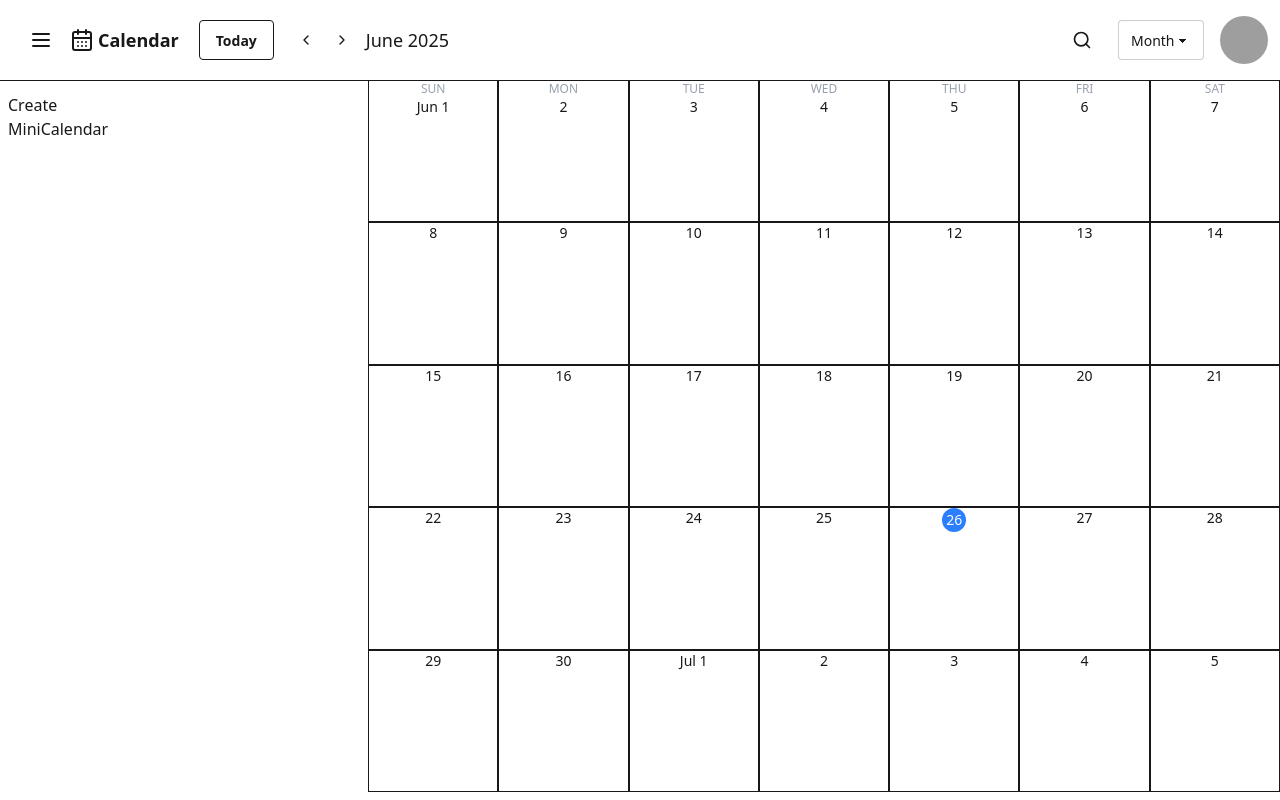
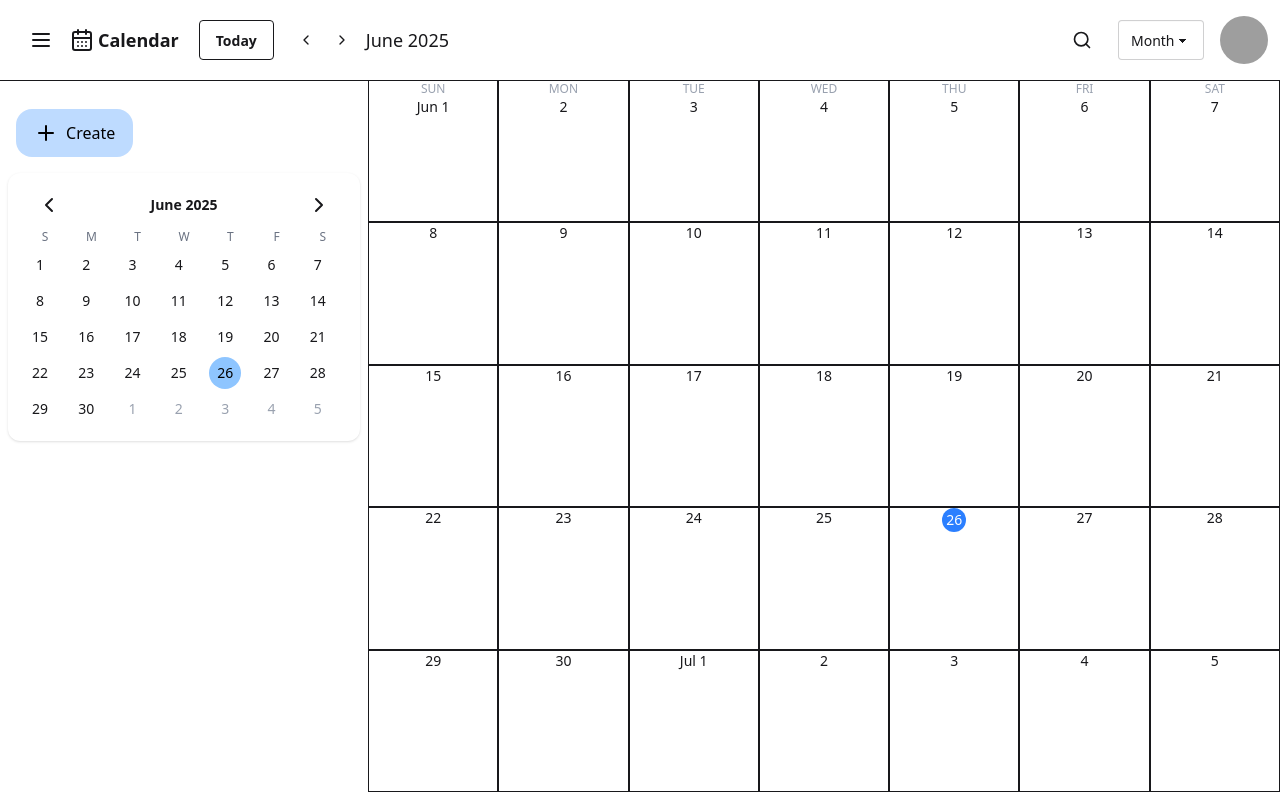
Before and after one commit to Tanmayi-G/Event-Calendar, a React (Vite) app: page / in a window 1280 px wide. Built offline with nearby package versions, Linux system fonts and the light colour scheme; grey boxes are pictures that could not be loaded.

Commit message:
Creating sidebar components

```diff
--- a/src/components/sidebar/CreateButton.jsx
+++ b/src/components/sidebar/CreateButton.jsx
@@ -1,8 +1,18 @@
+import { Plus } from "lucide-react";
+import { useCalendar } from "../../contexts/CalendarContext";
+
 const CreateButton = () => {
+  const { setIsModalOpen, setSelectedDate, currentDate } = useCalendar();
+
+  const handleClick = () => {
+    setSelectedDate(currentDate);
+    setIsModalOpen(true);
+  };
+
   return (
-    <div>
-      <button className="">Create</button>
-    </div>
+    <button onClick={handleClick} className="my-4 ml-2 flex justify-center w-1/3 items-center gap-2 rounded-2xl cursor-pointer bg-blue-200 text-black py-3 hover:bg-blue-500">
+      <Plus /> <span>Create</span>
+    </button>
   );
 };
 
--- a/src/components/sidebar/MiniCalendar.jsx
+++ b/src/components/sidebar/MiniCalendar.jsx
@@ -1,5 +1,79 @@
+import { useEffect, useState } from "react";
+import { useCalendar } from "../../contexts/CalendarContext";
+import { addDays, addMonths, endOfMonth, endOfWeek, format, isSameDay, isSameMonth, startOfMonth, startOfWeek, subMonths } from "date-fns";
+import { ChevronLeft, ChevronRight } from "lucide-react";
+
 const MiniCalendar = () => {
-  return <div>MiniCalendar</div>;
+  const { currentDate, setCurrentDate } = useCalendar();
+  const [currentMonth, setCurrentMonth] = useState(startOfMonth(currentDate));
+
+  useEffect(() => {
+    setCurrentMonth(startOfMonth(currentDate));
+  }, [currentDate]);
+
+  const getCalendarMatrix = () => {
+    const start = startOfWeek(startOfMonth(currentMonth), { weekStartsOn: 0 });
+    const end = endOfWeek(endOfMonth(currentMonth), { weekStartsOn: 0 });
+
+    const matrix = [];
+    let day = start;
+    while (day <= end) {
+      const week = [];
+      for (let i = 0; i < 7; i++) {
+        week.push(day);
+        day = addDays(day, 1);
+      }
+      matrix.push(week);
+    }
+    return matrix;
+  };
+
+  const handleDayClick = (day) => {
+    setCurrentDate(day);
+  };
+
+  const handleMonthChange = (direction) => {
+    const newMonth = direction === "prev" ? subMonths(currentMonth, 1) : addMonths(currentMonth, 1);
+    setCurrentMonth(newMonth);
+  };
+
+  const matrix = getCalendarMatrix();
+
+  return (
+    <div className="rounded-xl bg-base-100 p-4 shadow">
+      <div className="mb-2 flex items-center justify-between">
+        <button onClick={() => handleMonthChange("prev")} className="btn btn-sm btn-ghost">
+          <ChevronLeft />
+        </button>
+        <h3 className="text-sm font-semibold">{format(currentMonth, "MMMM yyyy")}</h3>
+        <button onClick={() => handleMonthChange("next")} className="btn btn-sm btn-ghost">
+          <ChevronRight />
+        </button>
+      </div>
+
+      <div className="grid grid-cols-7 gap-1 text-center text-xs text-gray-500">
+        {"SMTWTFS".split("").map((d) => (
+          <div key={d}>{d}</div>
+        ))}
+      </div>
+
+      <div className="mt-1 grid grid-cols-7 gap-1">
+        {matrix.flat().map((day, idx) => (
+          <button
+            key={idx}
+            onClick={() => handleDayClick(day)}
+            className={`rounded-full cursor-pointer px-1 py-1 h-8 w-8 text-sm transition-all duration-150 hover:bg-base-200
+              ${isSameDay(day, currentDate) ? "bg-blue-300 text-black hover:bg-blue-400" : ""}
+              ${isSameDay(day, new Date()) && !isSameDay(day, currentDate) ? "border border-blue-600 text-blue-600" : ""}
+              ${!isSameMonth(day, currentMonth) ? "text-gray-400" : ""}
+            `}
+          >
+            {format(day, "d")}
+          </button>
+        ))}
+      </div>
+    </div>
+  );
 };
 
 export default MiniCalendar;
```
